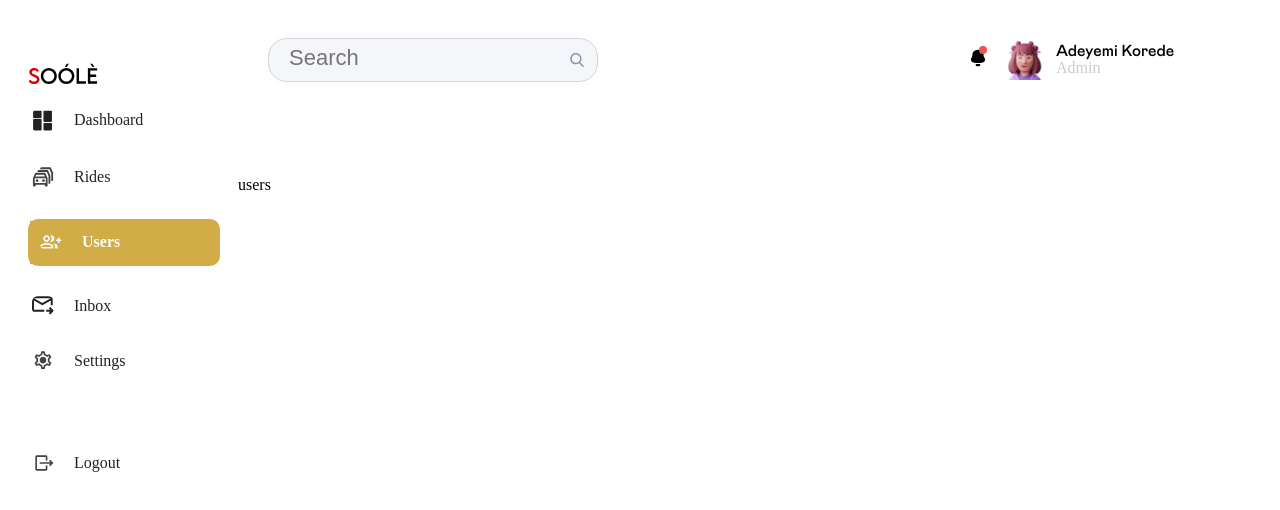
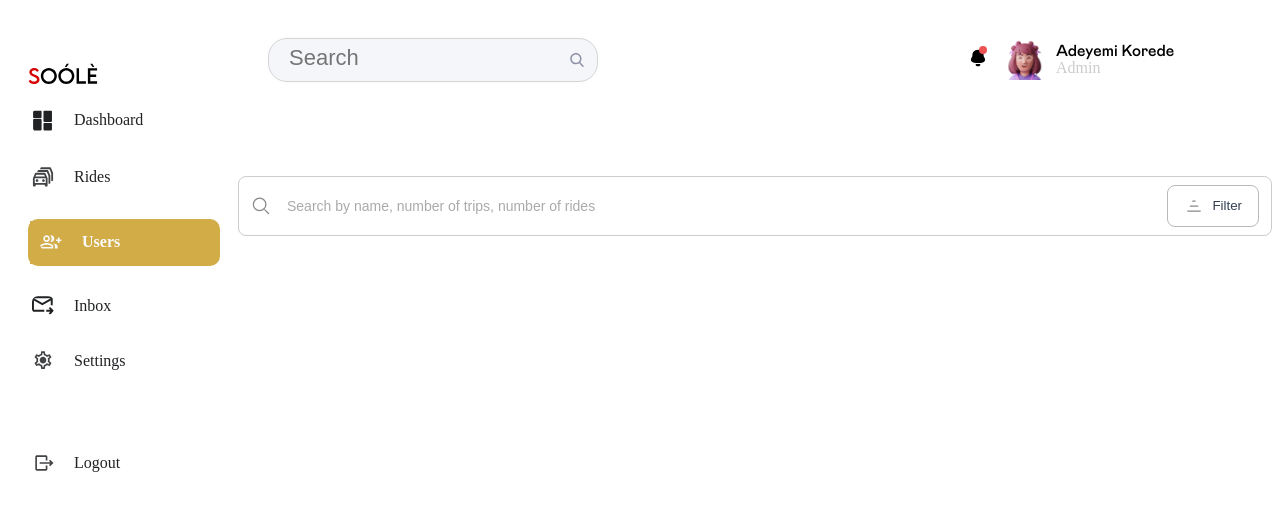
Before and after one commit to clinton401/soole-admin-hosting, a Next.js app: page /users in a window 1280 px wide. Shown: the top 510 px of the page. Built offline with nearby package versions, Linux system fonts and the light colour scheme.

Commit message:
user page

```diff
--- a/src/app/components/Sidebar.tsx
+++ b/src/app/components/Sidebar.tsx
@@ -2,12 +2,14 @@
 import Image from "next/image";
 import React, { useEffect } from 'react';
 import { useRouter } from "next/navigation";
+import { usePathname } from "next/navigation";
 import Link from "next/link";
 
 
 const Sidebar: React.FC = () => {
 
   const router = useRouter();
+  const pathname = usePathname();
 
 
   const handleResize = () => {
@@ -37,7 +39,7 @@ const Sidebar: React.FC = () => {
     e.currentTarget.classList.add('is-active');
   };
 
-  const isActive = (path: string) => router.pathname === path;
+  const isActive = (path: string) => pathname === path;
 
   return (
     <div>
--- /dev/null
+++ b/src/app/components/UserSearchbar.tsx
@@ -0,0 +1,48 @@
+import React from 'react'
+
+type Props = {}
+
+const UserSearchbar = (props: Props) => {
+  return (
+    <div>
+
+<div className="Search-bar">
+  <svg
+    xmlns="http://www.w3.org/2000/svg"
+    className="search-icon"
+    fill="none"
+    viewBox="0 0 24 24"
+    strokeWidth="1.5"
+    stroke="currentColor"
+  >
+    <path
+      strokeLinecap="round"
+      strokeLinejoin="round"
+      d="M21 21l-4.35-4.35m1.2-6.6a7.5 7.5 0 11-15 0 7.5 7.5 0 0115 0z"
+    />
+  </svg>
+  <input type="text" placeholder="Search by name, number of trips, number of rides" />
+  <button className="filter-btn">
+    <svg
+      xmlns="http://www.w3.org/2000/svg"
+      className="filter-icon"
+      fill="none"
+      viewBox="0 0 24 24"
+      strokeWidth="1.5"
+      stroke="currentColor"
+    >
+      <path
+        strokeLinecap="round"
+        strokeLinejoin="round"
+        d="M10.5 6h3m-6 6h9m-12 6h15"
+        />
+    </svg>
+        <p>Filter</p>
+  </button>
+</div>
+
+    </div>
+  )
+}
+
+export default UserSearchbar
--- a/src/app/users/page.tsx
+++ b/src/app/users/page.tsx
@@ -1,10 +1,14 @@
 import React from 'react'
+import UserSearchbar from '../components/UserSearchbar'
 
 type Props = {}
 
 const users = (props: Props) => {
   return (
-    <div>users</div>
+    <div>
+        <UserSearchbar/>
+
+    </div>
   )
 }
 
--- a/src/styles/basics/_base.scss
+++ b/src/styles/basics/_base.scss
@@ -51,26 +51,26 @@ a {
     color: inherit;
 }
 
-button {
-    cursor: pointer;
-    font-family: var(--font-Amatic_SC);
-    background-color: #b088ac;
-    border: 1.5px solid #502f4c;
-    border-radius: 10px;
-    padding: 9px 20px;
-    color: #502f4c;
-    height: fit-content;
-    transition: background-color .5s;
+// button {
+//     cursor: pointer;
+//     font-family: var(--font-Amatic_SC);
+//     background-color: #b088ac;
+//     border: 1.5px solid #502f4c;
+//     border-radius: 10px;
+//     padding: 9px 20px;
+//     color: #502f4c;
+//     height: fit-content;
+//     transition: background-color .5s;
 
 
-    &:hover {
-        background-color: #502f4c;
-        color: #b088ac;
-        border: 1.5px solid #b088ac;
-        transition: background-color .5s;
-    }
+//     &:hover {
+//         background-color: #502f4c;
+//         color: #b088ac;
+//         border: 1.5px solid #b088ac;
+//         transition: background-color .5s;
+//     }
 
-}
+// }
 
 input::placeholder {
     font-family: var(--font-Amatic_SC);
--- /dev/null
+++ b/src/styles/components/user.scss
@@ -0,0 +1,57 @@
+.Search-bar {
+  display: flex;
+  align-items: center;
+  border: 1px solid #ccc;
+  border-radius: 8px;
+  padding: 8px 12px;
+  justify-content: space-between;
+
+  background-color: #fff;
+}
+
+.Search-bar input {
+  border: none;
+  outline: none;
+  flex: 1;
+  background: none;
+  padding: 8px;
+  font-size: 14px;
+}
+
+.Search-bar .search-icon {
+  width: 20px;
+  height: 20px;
+  margin-right: 8px;
+  color: #888;
+}
+
+.Search-bar .filter-btn {
+  background: none;
+  border: 0.3px solid #b9b9b9;
+  border-radius: 0.5rem;
+  display: flex;
+  align-items: center;
+  cursor: pointer;
+  padding: 0.625rem 1rem;
+  justify-content: center;
+  align-items: center;
+  gap: 0.5rem;
+  color: #344054;
+}
+
+.Search-bar .filter-icon {
+  width: 20px;
+  height: 20px;
+  color: #888;
+}
+
+.Search-bar input::placeholder {
+  color: #aaa;
+  font-size: 0.875rem;
+  font-style: "Mabry Pro";
+}
+
+.Search-bar input:focus {
+  outline: none;
+  border-bottom: 1px solid #007bff;
+}
--- a/src/styles/main.scss
+++ b/src/styles/main.scss
@@ -13,3 +13,4 @@
 @import 'components/sidebar';
 @import 'setup/text';
 @import 'components/wrapper.scss';
+@import 'components/user.scss';
```
Also changed, not shown: src/styles/basics/_buttons.scss (+6 -6 lines).
